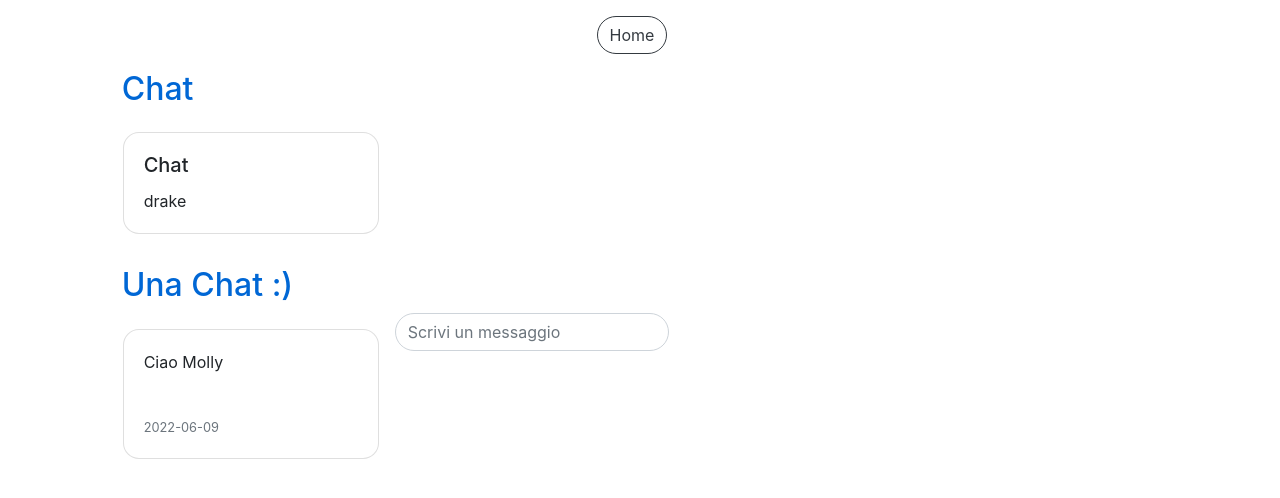
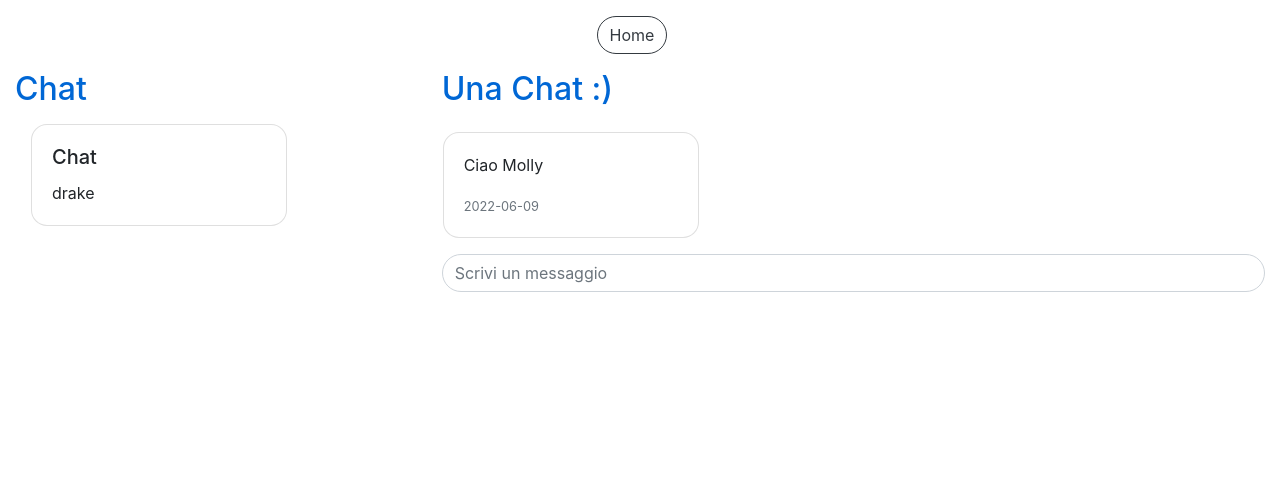
Before and after one commit to EmanueleArte/Progetto-DB, a PHP site: page /chat.php?chatID=2 in a window 1280 px wide. Shown: the top 498 px of the page. Run offline with PHP 8.4, Linux system fonts and the light colour scheme; a user stored in the database is signed in; data comes from the database, SQL or seed files in the repository.

Commit message:
Adds and fixes

```diff
--- a/chat.php
+++ b/chat.php
@@ -26,9 +26,9 @@
       <button type="button" class="btn btn-outline-dark mr-3" onclick="location.href='home.php'">Home</button>
     </div>
     <div class="row justify-content-center">
-      <div id="homePosts" class="col-10">
+      <div id="chatLeft" class="col-4 float-left">
         <h2 class="titleText mt-3">Chat</h2>
-        <div id="chat" class="row">
+        <div id="chats" class="column">
         <?php
           // Chat aperte
           $sql="SELECT * FROM Chats c WHERE c.IdAccount1=".$_SESSION["loginID"]." OR c.IdAccount2=".$_SESSION["loginID"];
@@ -56,6 +56,8 @@
           }
         ?>
         </div>
+        </div>
+        <div id="chatRight" class="col-8 float-right">
         <?php
           // Messaggi chat
           if(isset($_GET["chatID"])){
@@ -65,20 +67,24 @@
                   $query->execute();
                   $ris=$query->fetch();*/
                 echo '<h2 class="titleText mt-3"> Una Chat :)</h2>
-                <div id="" class="row">';
+                <div id="messagesField" class="row w-100">';
                 $sql="SELECT * FROM Messaggi WHERE IdChat=".$id." ORDER BY DataInvio";
                   $query=$db->prepare($sql);
                   $query->execute();
                   $ris=$query->fetchAll();
                   foreach($ris as $msg) {
-                      echo '<div class="card m-3" style="width: 16rem;">
+                      echo '<div class="w-100"><div class="card m-3" style="width: 16rem;">
                         <div class="card-body">
                           <p class="card-text">
                             '.$msg["TestoMessaggio"].'
-                          </p><br><small class="text-muted">'. $msg["DataInvio"] .'
+                          </p><small class="text-muted">'. $msg["DataInvio"] .'
                         </div>
+                      </div>
                       </div>';
                   }
+                  echo '</div><div class="form-group w-100">
+                  <input type="text" id="messageText" class="form-control" onkeydown="sendMessageChat()" placeholder="Scrivi un messaggio" required>
+                  </div>';
           }
           // Messaggi gruppo
           if(isset($_GET["groupID"])){
@@ -98,8 +104,6 @@
                   </div>';
           }*/
         ?>
-          <div class="form-group">
-            <input type="text" id="messageText" class="form-control" placeholder="Scrivi un messaggio" required>
           </div>
         </div>
       </div>
--- a/js/functions.js
+++ b/js/functions.js
@@ -7,18 +7,18 @@ function getCookie(name) {
 
 function setCookie(cname, cvalue, exdays) {
   var d = new Date();
-  d.setTime(d.getTime() + (exdays*24*60*60*1000));
-  var expires = "expires="+ d.toUTCString();
+  d.setTime(d.getTime() + (exdays * 24 * 60 * 60 * 1000));
+  var expires = "expires=" + d.toUTCString();
   document.cookie = cname + "=" + cvalue + ";" + expires + ";path=/";
 }
 
-function deleteCookie(name){
-  document.cookie = name+"= ; expires = Thu, 01 Jan 1970 00:00:00 GMT";
+function deleteCookie(name) {
+  document.cookie = name + "= ; expires = Thu, 01 Jan 1970 00:00:00 GMT";
 }
 
 // ASYNC request
-async function postData(url, data){
-  const res = await fetch(url,{
+async function postData(url, data) {
+  const res = await fetch(url, {
     method: "POST",
     body: data
   });
@@ -31,7 +31,7 @@ const queryString = window.location.search;
 const urlParams = new URLSearchParams(queryString);
 // Ottiene secondo di riproduzione del video
 function getCurrTime() {
-  var currTime=player.getCurrentTime();
+  var currTime = player.getCurrentTime();
   return Math.trunc(currTime);
 }
 
@@ -44,12 +44,12 @@ function saveVisual() {
   urlParams.set("time", getCurrTime());
   //window.location.search=urlParams.toString();
   postData('save_visualiz.php', formData)
-  .then((res)=>{
-  });
+    .then((res) => {
+    });
 }
 
 function videoReady() {
-  if(tempoVis!=-1) player.seekTo(tempoVis, true);
+  if (tempoVis != -1) player.seekTo(tempoVis, true);
   setInterval(saveVisual, 1000);
 }
 
@@ -71,15 +71,15 @@ function onYouTubeIframeAPI() {
 
 // Salva il video tra i piaciuti
 function refreshLike(idLike) {
-  var likes=document.getElementById(idLike);
-  var array=likes.innerHTML.split(" ");
-  if(!likes.classList.contains("liked")) {
-    array[0]=parseInt(array[0])+1;
-    likes.innerHTML=array.join(" ");
+  var likes = document.getElementById(idLike);
+  var array = likes.innerHTML.split(" ");
+  if (!likes.classList.contains("liked")) {
+    array[0] = parseInt(array[0]) + 1;
+    likes.innerHTML = array.join(" ");
     likes.classList.add("liked");
   } else {
-    array[0]=parseInt(array[0])-1;
-    likes.innerHTML=array.join(" ");
+    array[0] = parseInt(array[0]) - 1;
+    likes.innerHTML = array.join(" ");
     likes.classList.remove("liked");
   }
 }
@@ -91,18 +91,18 @@ function addLikeVideo(idLike) {
   var formData = new FormData();
   formData.append("idVideo", videoID);
   postData('likeVideo.php', formData)
-  .then((res)=>{
-  });
+    .then((res) => {
+    });
 }
 
 
 
 // Click della card del video o del bottone del canale
 function cardOnClick(id, titolo, video, time, creator) {
-  if(event.target.tagName.toLowerCase() == "button"){
-    location.href="canale.php?canale=" + creator;
+  if (event.target.tagName.toLowerCase() == "button") {
+    location.href = "canale.php?canale=" + creator;
   } else {
-    location.href="video.php?id=" + id + "&titolo=" + titolo + "&video=" + video + "&time=" + time;
+    location.href = "video.php?id=" + id + "&titolo=" + titolo + "&video=" + video + "&time=" + time;
   }
 }
 
@@ -111,12 +111,15 @@ function cardOnClick(id, titolo, video, time, creator) {
 // CHAT
 // Invia un messaggio chat salvandolo nel db
 function sendMessageChat() {
+  if (event.key === 'Enter') {
     const chatID = urlParams.get('chatID');
     var message = document.getElementById('messageText').value;
+    document.getElementById('messageText').value = '';
     var formData = new FormData();
     formData.append("messageText", message);
     formData.append("chatID", chatID);
     postData('sendMessage.php', formData)
-        .then((res) => {
-        });
+      .then((res) => {
+      });
+  }
 }
```
Also changed, not shown: sendMessage.php (+8 -2 lines).
